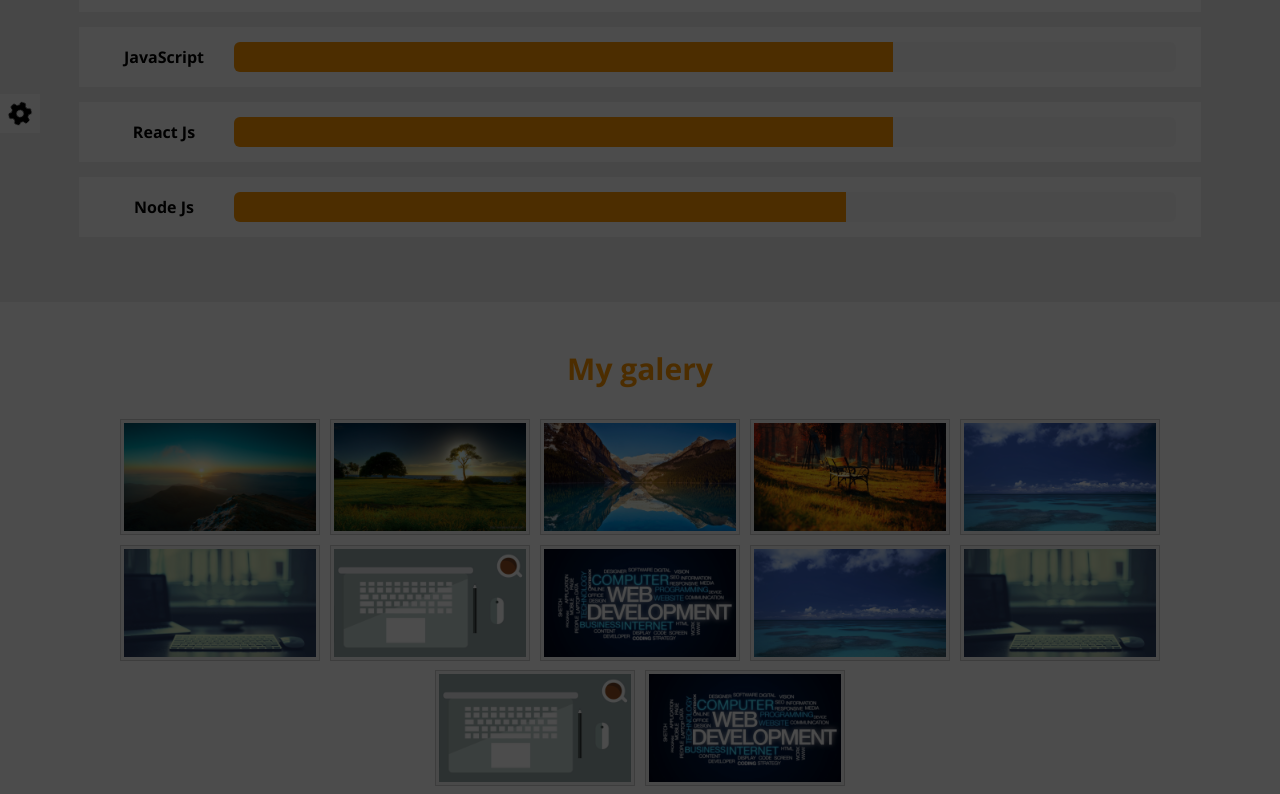
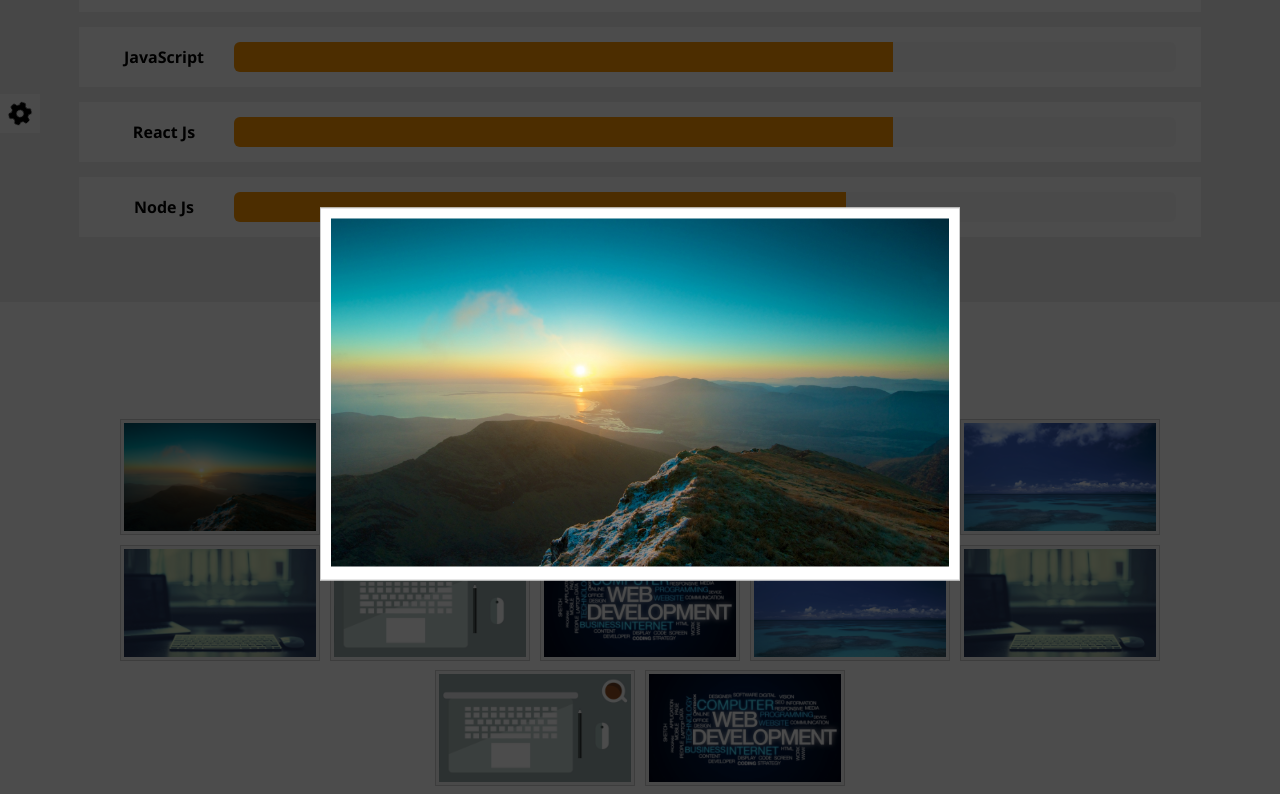
Before and after one commit to hamdiasma/project-html-css-js, a website: page index.html in a window 1280 px wide. Both pictures are taken after a click on the picture 219 px from the left and 1748 px from the top of the page. Shown: the part 1271-2065 px from the top of the page. Drawn offline with nearby package versions, Linux system fonts and the light colour scheme.

Commit message:
styling popup-box and img with css

```diff
--- a/css/master.css
+++ b/css/master.css
@@ -336,4 +336,18 @@ body {
   height: 100%;
   z-index: 2000;
 }
+
+.popup-box {
+  position: fixed;
+  left: 50%;
+  top: 50%;
+  transform: translate(-50%, -50%);
+  background-color: #fff;
+  border: 1px solid #ccc;
+  padding: 10px;
+  z-index: 2001;
+}
+.popup-box img {
+  max-width: 100%;
+}
 /* end gallery */
--- a/js/main.js
+++ b/js/main.js
@@ -180,11 +180,24 @@ const myGallery = document.querySelectorAll(".gallery img");
 
 myGallery.forEach((img) => {
   img.addEventListener("click", (e) => {
-    // create overlay elment
-    let overlay = document.createElement("div")
+    // create overlay el2ment
+    let overlay = document.createElement("div");
     //add class to overlay
-    overlay.className="popup-overlay"
+    overlay.className = "popup-overlay";
     //append overlay tothe body
-    document.body.appendChild(overlay)
+    document.body.appendChild(overlay);
+    // create the Popup
+    let popupBox = document.createElement("div");
+    // add class to popupBox
+    popupBox.className = "popup-box";
+    // create the image
+    let popupImage = document.createElement("img");
+    // set image source
+    popupImage.src = img.src;
+    // add image to popup Box
+    popupBox.appendChild(popupImage);
+    // append te popup box to body
+
+    document.body.appendChild(popupBox)
   });
 });
```
